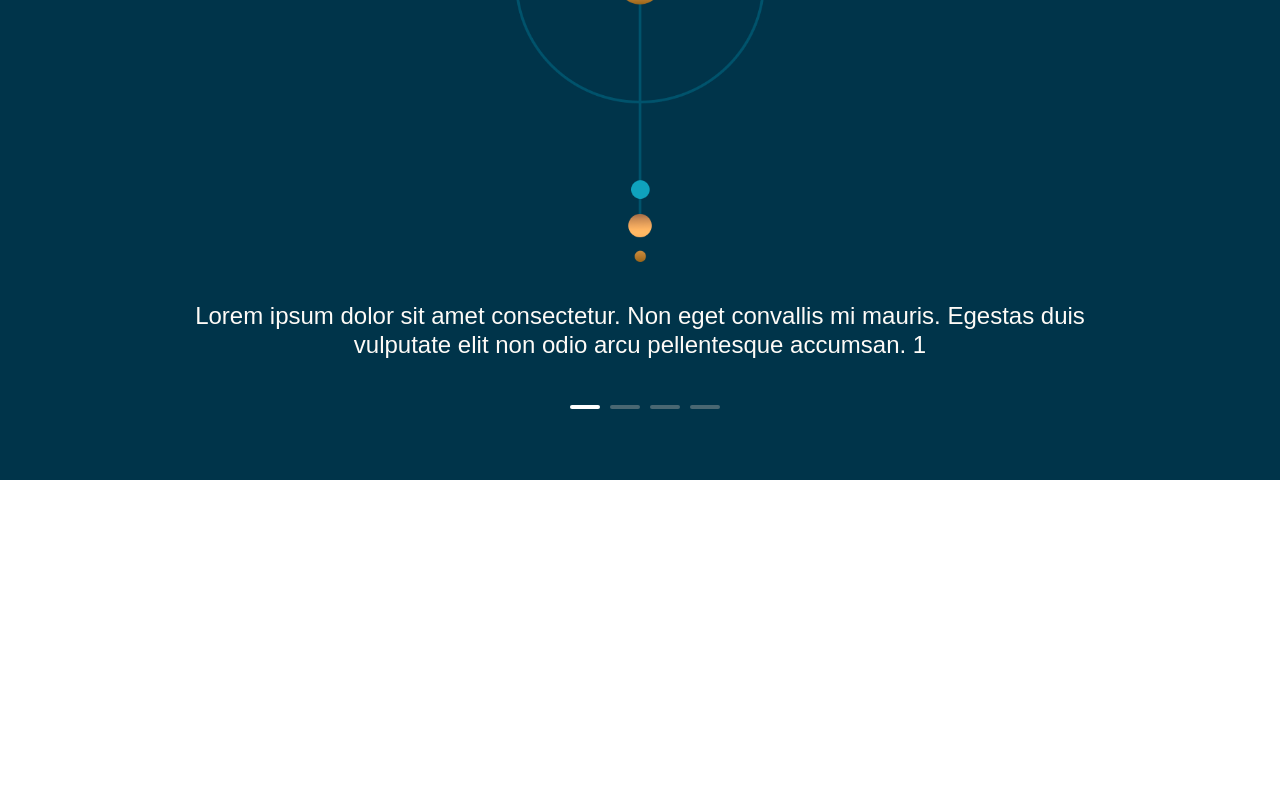
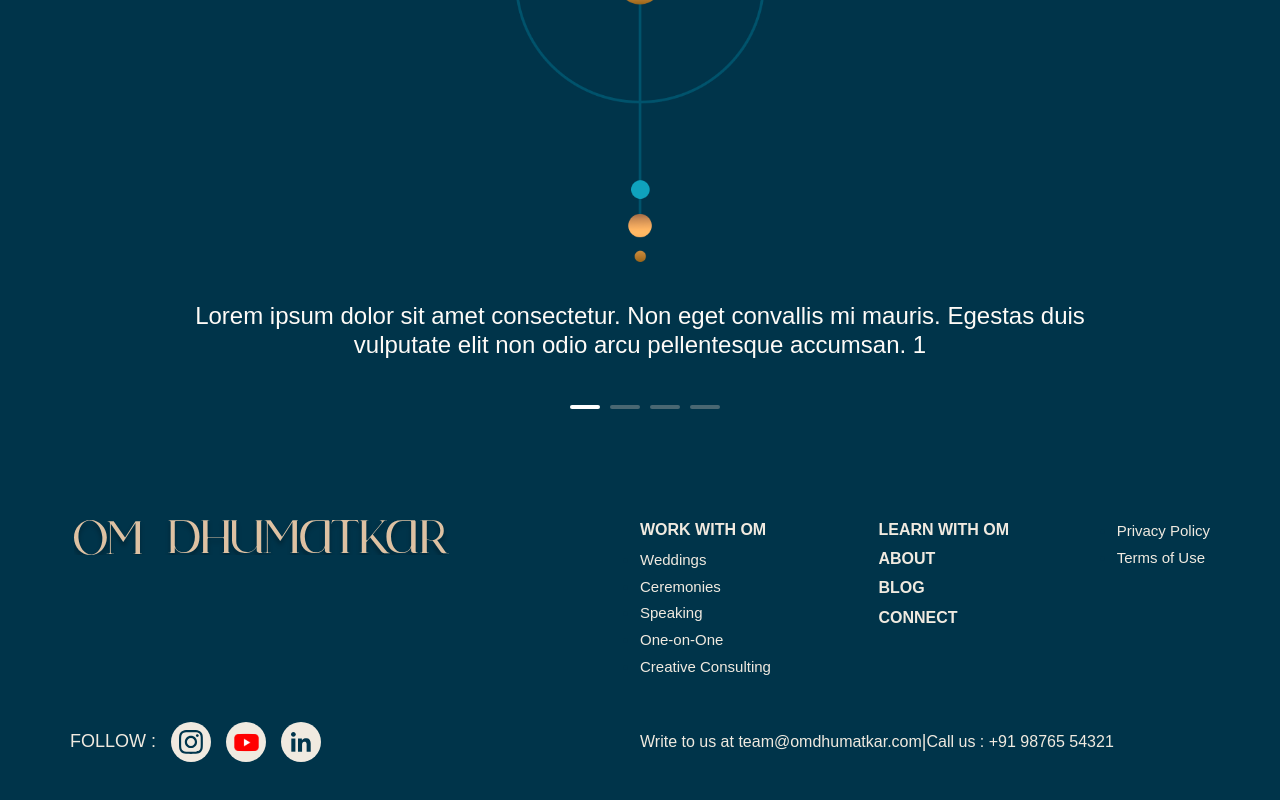
Before and after one commit to doableworks/om, a Next.js app: page / in a window 1280 px wide. Shown: the part 2508-3308 px from the top of the page. Before the commit the page ends 2988 px from the top, so only its background shows below. Built offline with nearby package versions, Linux system fonts and the light colour scheme; a web font is replaced by a local one.

Commit message:
new commit

```diff
--- a/src/components/Footer.js
+++ b/src/components/Footer.js
@@ -13,10 +13,10 @@
 import styles from "@/styles/components/Footer.module.scss";
 
 // IMAGES //
-// import Face from "../../public/img/home/face.png";
-// import Link from "../../public/img/home/linkedin.png";
-// import Insta from "../../public/img/home/insta.png";
-// import You from "../../public/img/home/you.png";
+import footerLogo from "../../public/img/footer_logo.svg";
+import insta from "../../public/img/home/insta.svg";
+import you from "../../public/img/home/you.svg";
+import link from "../../public/img/home/link.svg";
 
 // DATA //
 
@@ -25,11 +25,102 @@ export default function Footer() {
 	return (
 		<footer className={`${styles.main_footer}`}>
 			<div className="container">
-				<div className={`${styles.footer_section_1}`}>
-					<div className={`${styles.left}`}></div>
-					<div className={`${styles.right}`}></div>
+				<div className={`${styles.footer_section_1} ptb_40`}>
+					<div className={`${styles.left}`}>
+						<img src={footerLogo.src} className="img-responsive" alt="footerLogo" />
+					</div>
+					<div className={`${styles.right}`}>
+						<div className={`${styles.link_box}`}>
+							<h4 className="text_16_b pb_10">WORK WITH OM</h4>
+							<ul>
+								<li>
+									<a href="#" className="text_15_r">
+										Weddings
+									</a>
+								</li>
+								<li>
+									<a href="#" className="text_15_r">
+										Ceremonies
+									</a>
+								</li>
+								<li>
+									<a href="#" className="text_15_r">
+										Speaking
+									</a>
+								</li>
+								<li>
+									<a href="#" className="text_15_r">
+										One-on-One
+									</a>
+								</li>
+								<li>
+									<a href="#" className="text_15_r">
+										Creative Consulting
+									</a>
+								</li>
+							</ul>
+						</div>
+						<div className={`${styles.link_box}`}>
+							<h4 className="text_16_b pb_10">
+								<a href="#">LEARN WITH OM</a>
+							</h4>
+							<h4 className="text_16_b pb_10">
+								<a href="#">ABOUT</a>
+							</h4>
+							<h4 className="text_16_b pb_10">
+								<a href="#">BLOG</a>
+							</h4>
+							<h4 className="text_16_b pb_10">
+								<a href="#">CONNECT</a>
+							</h4>
+						</div>
+						<div className={`${styles.link_box}`}>
+							<ul>
+								<li>
+									<a href="#" className="text_15_r">
+										Privacy Policy
+									</a>
+								</li>
+								<li>
+									<a href="#" className="text_15_r">
+										Terms of Use
+									</a>
+								</li>
+							</ul>
+						</div>
+					</div>
 				</div>
-				<div className={`${styles.footer_section_2}`}></div>
+				<div className={`${styles.footer_section_2} pb_40`}>
+					<div className={`${styles.left}`}>
+						<ul>
+							<li>FOLLOW :</li>
+							<li>
+								<a href="#">
+									<img src={insta.src} className="img-responsive" alt="insta" />
+								</a>
+							</li>
+							<li>
+								<a href="#">
+									<img src={you.src} className="img-responsive" alt="insta" />
+								</a>
+							</li>
+							<li>
+								<a href="#">
+									<img src={link.src} className="img-responsive" alt="insta" />
+								</a>
+							</li>
+						</ul>
+					</div>
+					<div className={`${styles.right}`}>
+						<a href="mailto:team@omdhumatkar.com" className="text_16_r">
+							Write to us at team@omdhumatkar.com
+						</a>
+						|
+						<a href="tel:+91 98765 54321" className="text_16_r">
+							Call us : +91 98765 54321
+						</a>
+					</div>
+				</div>
 			</div>
 		</footer>
 	);
--- a/src/components/Form.js
+++ b/src/components/Form.js
@@ -236,7 +236,7 @@ export default function Form() {
 							</label>
 						)}
 						<label htmlFor="terms">
-							I accept{" "}
+							I accept
 							<a
 								href="https://www.lubrizol.com/Legal/Lubrizol-Privacy-and-Cookie-Policy"
 								target="_blank"
--- a/src/styles/components/Footer.module.scss
+++ b/src/styles/components/Footer.module.scss
@@ -1,8 +1,71 @@
 @import "../helpers/helpers.scss";
 
 .main_footer {
-  .footer_section{
-    .left{}
-    .right{}
+  background-color: var(--color_primary);
+  .footer_section_1{
+    display: flex;
+    justify-content: space-between;
+    .left{
+      width: 40%;
+    }
+    .right{
+      width: 50%;
+      display: flex;
+      justify-content: space-between;
+      .link_box{
+        h4{
+          color: var(--color_secondary);
+          a{
+            color: var(--color_secondary);
+          }
+        }
+        ul{
+          padding-left: 0;
+          li{
+            padding-bottom: 5px;
+            a{
+              color: var(--color_secondary);
+            }
+          }
+        }
+      }
+    }
+  }
+  .footer_section_2{
+    display: flex;
+    align-items: center;
+    justify-content: space-between;
+    .left{
+      width: 40%;
+      ul{
+        display: flex;
+        align-items: center;
+        padding-left: 0;
+        grid-gap: 15px;
+        list-style: none;
+        li{
+          width: 40px;
+          height: 40px;
+          display: flex;
+          border-radius: 100%;
+          align-items: center;
+          justify-content: center;
+          color: var(--color_secondary);
+          background-color: var(--color_secondary);
+          &:first-child{
+            width: auto;
+            height: auto;
+            background-color: transparent;
+          }
+        }
+      }
+    }
+    .right{
+      width: 50%;
+      color: var(--color_secondary);
+      a{
+        color: var(--color_secondary);
+      }
+    }
   }
 }
```
